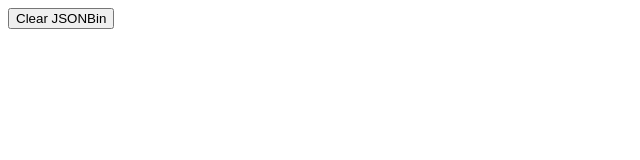
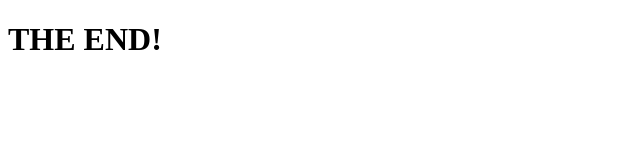
Before and after one commit to omantelcdc/awareness, a plain HTML site: page index.html in a window 1280 px wide. Shown: the whole page, without its empty margins (0-640 px from the left). Drawn offline with Linux system fonts and the light colour scheme.

Commit message:
Update index.html

```diff
--- a/index.html
+++ b/index.html
@@ -4,34 +4,6 @@
   <title>Clear JSONBin</title>
 </head>
 <body>
-  <button onclick="clearBin()">Clear JSONBin</button>
-
-  <script>
-    async function clearBin() {
-      const binId = '682a717c8561e97a5016d732';
-      const masterKey = '$2a$10$fW9BFtbpQtW4xz3YOsrkjuueazuImGJzWfDV4ImatbY.vCWcw2gZ2';
-      const url = `https://api.jsonbin.io/v3/b/${binId}`;
-
-      try {
-        const response = await fetch(url, {
-          method: 'PUT',
-          headers: {
-            'Content-Type': 'application/json',
-            'X-Master-Key': masterKey
-          },
-          body: JSON.stringify({ status: "cleared" })  // This ensures it isn't blank
-        });
-
-        if (response.ok) {
-          alert('Bin cleared successfully!');
-        } else {
-          const error = await response.json();
-          alert('Failed to clear bin: ' + JSON.stringify(error));
-        }
-      } catch (err) {
-        alert('Error: ' + err.message);
-      }
-    }
-  </script>
+  <h1>THE END!</h1>
 </body>
 </html>
```
